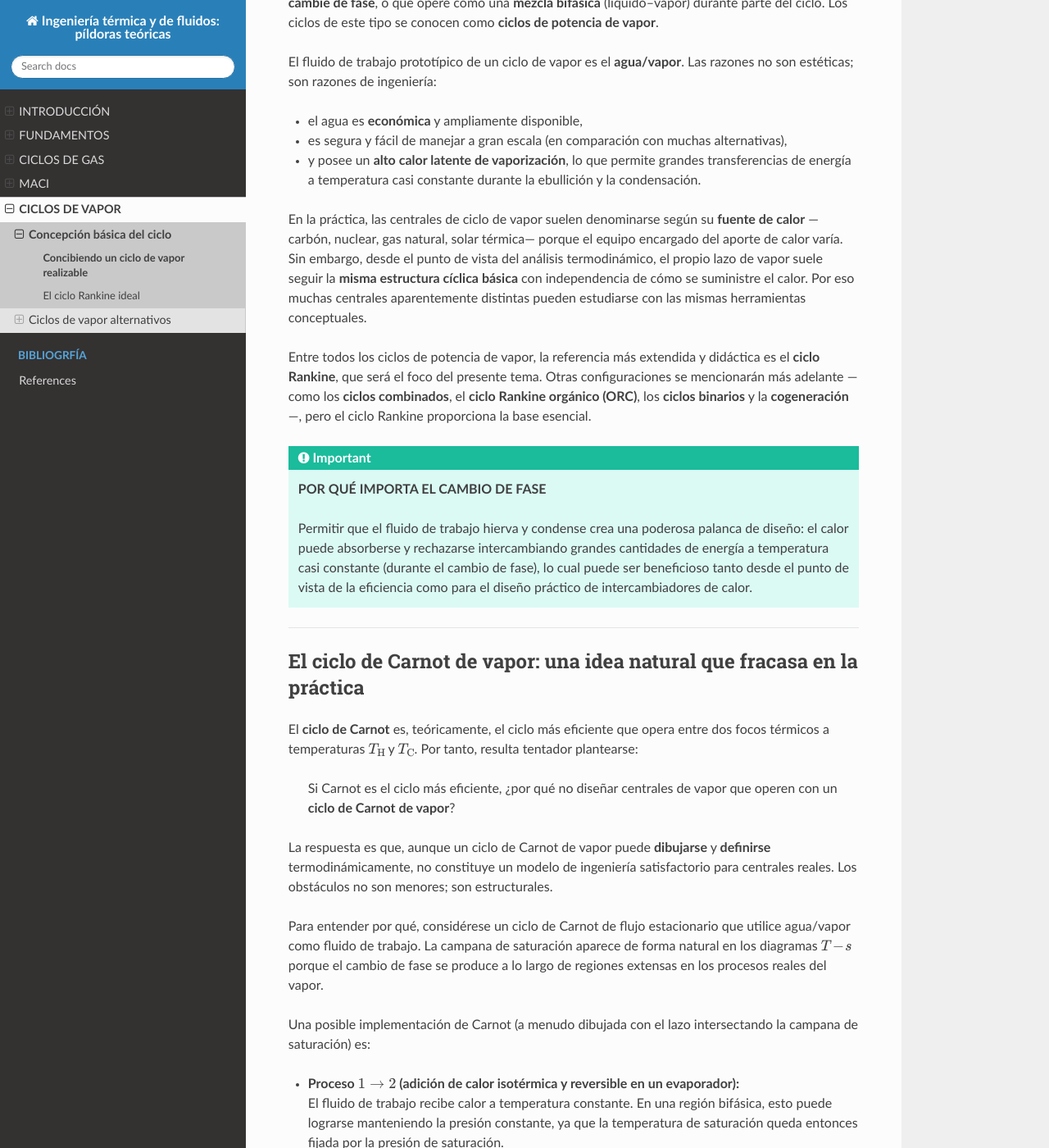
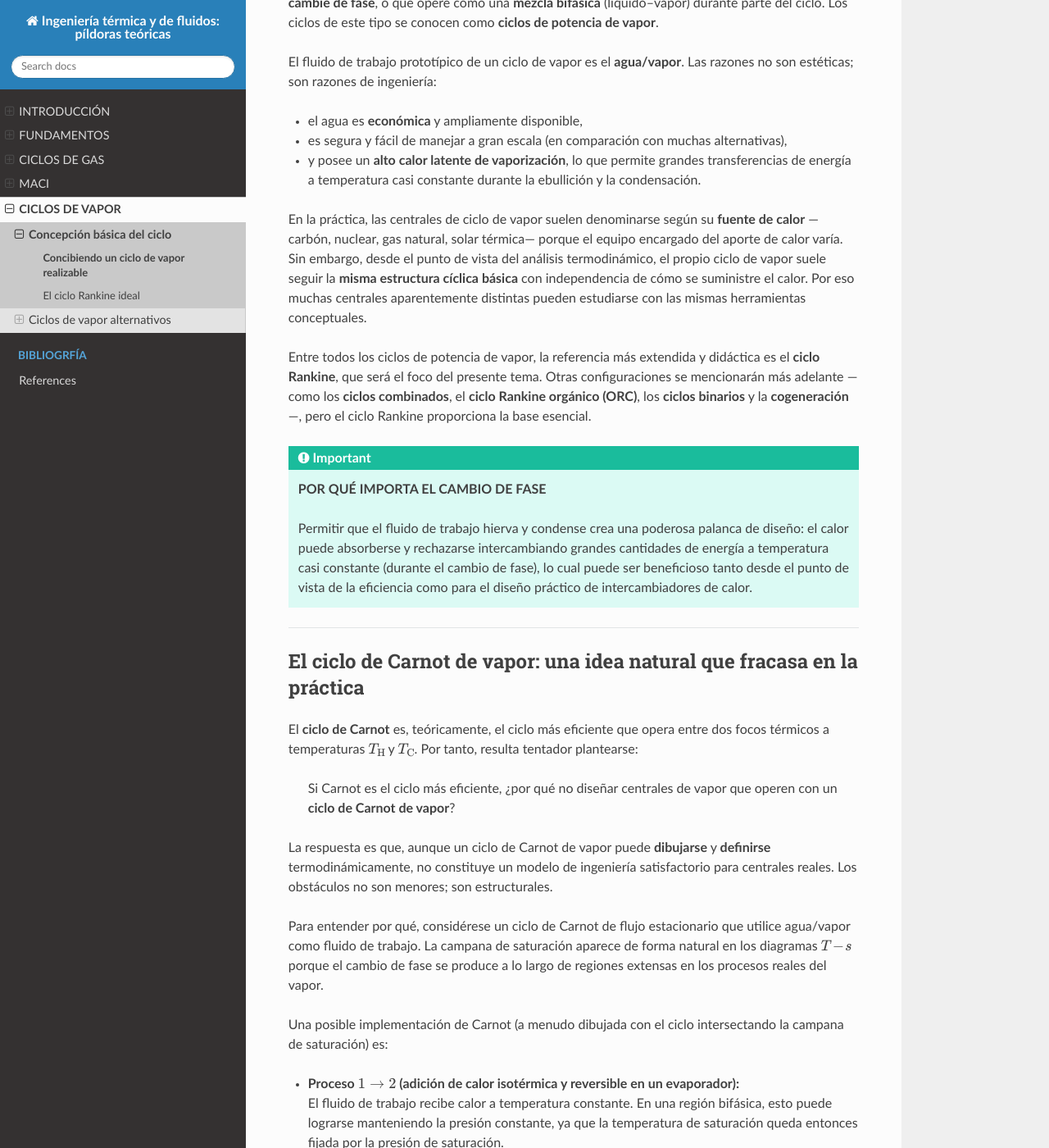
Before and after one commit to azarketa/ReadTheDocs-ESP, a Sphinx documentation site: the page built from source/01_Concibiendo_un_ciclo_de_vapor_realizable.md, in a window 1280 px wide and 1400 px high, scrolled down 264 px. Shown: the whole window at 82% size. Built offline with Sphinx 7.4.7 and the Read the Docs theme 3.1.0, drawn with Linux system fonts in a browser that asks for light colours; pages that are not in the unit, such as notebooks, are missing from menus; some of the changed text lies outside the part shown.

Commit message:
Files updated

```diff
--- a/source/01_Concibiendo_un_ciclo_de_vapor_realizable.md
+++ b/source/01_Concibiendo_un_ciclo_de_vapor_realizable.md
@@ -9,7 +9,7 @@ El fluido de trabajo prototípico de un ciclo de vapor es el **agua/vapor**. Las
 - es segura y fácil de manejar a gran escala (en comparación con muchas alternativas),
 - y posee un **alto calor latente de vaporización**, lo que permite grandes transferencias de energía a temperatura casi constante durante la ebullición y la condensación.
 
-En la práctica, las centrales de ciclo de vapor suelen denominarse según su **fuente de calor** —carbón, nuclear, gas natural, solar térmica— porque el equipo encargado del aporte de calor varía. Sin embargo, desde el punto de vista del análisis termodinámico, el propio lazo de vapor suele seguir la **misma estructura cíclica básica** con independencia de cómo se suministre el calor. Por eso muchas centrales aparentemente distintas pueden estudiarse con las mismas herramientas conceptuales.
+En la práctica, las centrales de ciclo de vapor suelen denominarse según su **fuente de calor** —carbón, nuclear, gas natural, solar térmica— porque el equipo encargado del aporte de calor varía. Sin embargo, desde el punto de vista del análisis termodinámico, el propio ciclo de vapor suele seguir la **misma estructura cíclica básica** con independencia de cómo se suministre el calor. Por eso muchas centrales aparentemente distintas pueden estudiarse con las mismas herramientas conceptuales.
 
 Entre todos los ciclos de potencia de vapor, la referencia más extendida y didáctica es el **ciclo Rankine**, que será el foco del presente tema. Otras configuraciones se mencionarán más adelante —como los **ciclos combinados**, el **ciclo Rankine orgánico (ORC)**, los **ciclos binarios** y la **cogeneración**—, pero el ciclo Rankine proporciona la base esencial.
 
@@ -36,7 +36,7 @@ La respuesta es que, aunque un ciclo de Carnot de vapor puede **dibujarse** y **
 
 Para entender por qué, considérese un ciclo de Carnot de flujo estacionario que utilice agua/vapor como fluido de trabajo. La campana de saturación aparece de forma natural en los diagramas $T\!-\!s$ porque el cambio de fase se produce a lo largo de regiones extensas en los procesos reales del vapor.
 
-Una posible implementación de Carnot (a menudo dibujada con el lazo intersectando la campana de saturación) es:
+Una posible implementación de Carnot (a menudo dibujada con el ciclo intersectando la campana de saturación) es:
 
 - **Proceso $1 \rightarrow 2$ (adición de calor isotérmica y reversible en un evaporador):**
   El fluido de trabajo recibe calor a temperatura constante. En una región bifásica, esto puede lograrse manteniendo la presión constante, ya que la temperatura de saturación queda entonces fijada por la presión de saturación.
@@ -114,7 +114,7 @@ A primera vista, esto parece viable: existen evaporadores, turbinas, condensador
 (subsec_steam_carnot_alternative)=
 ### Las disposiciones alternativas de Carnot no resuelven los problemas de fondo
 
-Es posible reorganizar el lazo de Carnot (por ejemplo, intentando evitar ciertas operaciones bifásicas en un componente). Tales disposiciones alternativas pueden eliminar una dificultad, pero introducen otras, tales como:
+Es posible reorganizar el ciclo de Carnot (por ejemplo, intentando evitar ciertas operaciones bifásicas en un componente). Tales disposiciones alternativas pueden eliminar una dificultad, pero introducen otras, tales como:
 
 - compresión hasta presiones extremadamente elevadas,
 - requisitos de transferencia de calor isotérmica bajo presiones variables,
```
